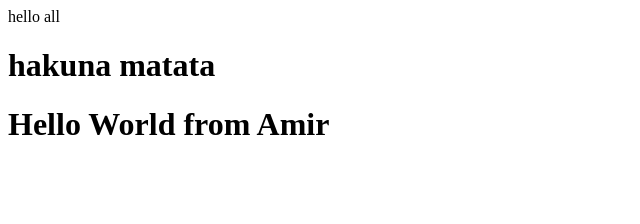
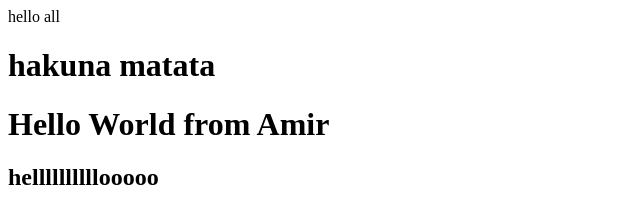
Before and after one commit to AmirAmArA/arabcol-test, a plain HTML site: page index.html in a window 1280 px wide. Shown: the whole page, without its empty margins (0-640 px from the left). Drawn offline with Linux system fonts and the light colour scheme.

Commit message:
added a new h2

```diff
--- a/index.html
+++ b/index.html
@@ -6,5 +6,6 @@ hello all
 <body>
 <h1>hakuna matata</h1>
 <h1>Hello World from Amir</h1>
+<h2>hellllllllllooooo</h2>
 </body>
 </html>
```
